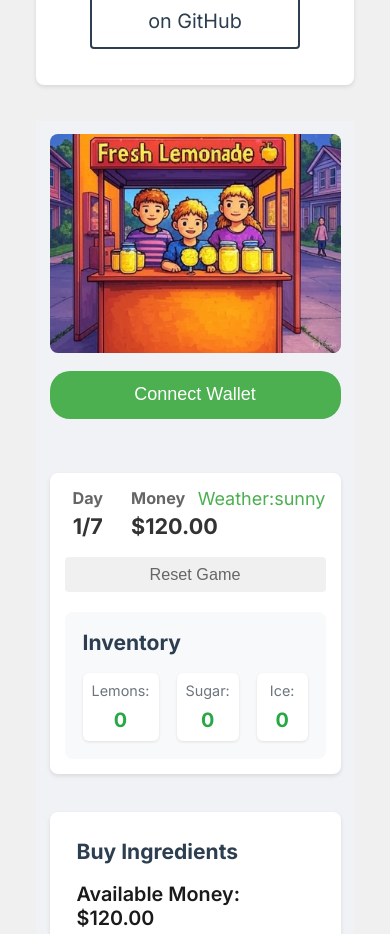
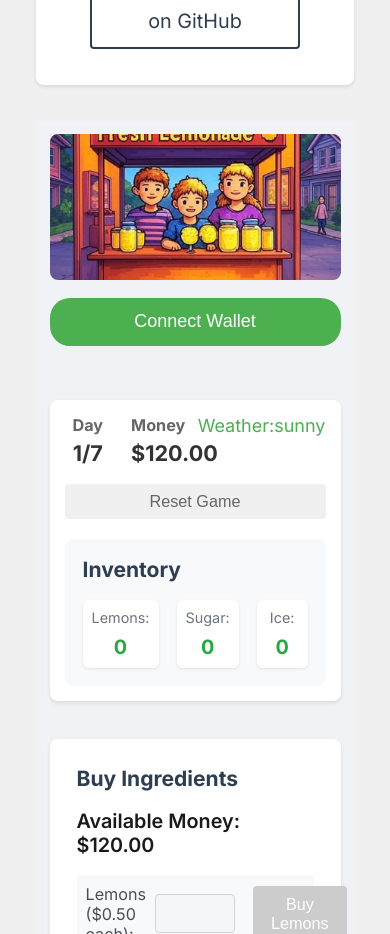
Before and after one commit to blockops1/lemonade-v2, a Next.js app: page / in a window 390 px wide. Shown: the part 1480-2414 px from the top of the page. Built offline with nearby package versions, Linux system fonts and the light colour scheme; no server answers.

Commit message:
fix: improve mobile wallet deep linking and UI responsiveness

```diff
--- a/src/app/page.module.css
+++ b/src/app/page.module.css
@@ -2,8 +2,11 @@
   display: flex;
   flex-direction: column;
   align-items: center;
+  padding: 2rem;
   min-height: 100vh;
-  padding: 2rem;
+  max-width: 1200px;
+  margin: 0 auto;
+  width: 100%;
   background: #f0f2f5;
 }
 
@@ -13,7 +16,7 @@
   align-items: center;
   gap: 2rem;
   width: 100%;
-  max-width: 1200px;
+  max-width: 800px;
 }
 
 .gameContainer {
@@ -21,8 +24,6 @@
   flex-direction: column;
   gap: 2rem;
   width: 100%;
-  max-width: 800px;
-  margin-top: 2rem;
 }
 
 @media (max-width: 768px) {
@@ -35,9 +36,7 @@
   }
 
   .gameContainer {
-    max-width: 100%;
     gap: 1.5rem;
-    margin-top: 1.5rem;
   }
 }
 
--- a/src/app/page.tsx
+++ b/src/app/page.tsx
@@ -88,16 +88,17 @@ export default function Home() {
           <Image
             src="/lemonade2.jpg"
             alt="Lemonade Stand"
-            width={600}
+            width={800}
             height={400}
             priority
             style={{
               objectFit: 'cover',
-              objectPosition: 'center top',
+              objectPosition: 'center 30%',
               borderRadius: '8px',
               maxHeight: '300px',
               width: '100%',
-              height: 'auto'
+              height: 'auto',
+              aspectRatio: '2/1'
             }}
           />
 
--- a/src/components/ConnectWalletButton/index.tsx
+++ b/src/components/ConnectWalletButton/index.tsx
@@ -1,4 +1,4 @@
-import React, { useState, forwardRef } from 'react';
+import React, { useState, forwardRef, useEffect } from 'react';
 import { useAccount } from '@/context/AccountContext';
 import dynamic from 'next/dynamic';
 import styles from './ConnectWalletButton.module.css';
@@ -26,6 +26,27 @@ const ConnectWalletButton = forwardRef<ConnectWalletButtonHandle, { onWalletConn
     const { selectedAccount, setSelectedAccount, setSelectedWallet } = useAccount();
     const [isWalletSelectOpen, setIsWalletSelectOpen] = useState(false);
     const [showMobileOptions, setShowMobileOptions] = useState(false);
+    const [isDeepLinking, setIsDeepLinking] = useState(false);
+
+    // Handle visibility change for deep linking
+    useEffect(() => {
+        const handleVisibilityChange = () => {
+            if (document.visibilityState === 'hidden') {
+                setIsDeepLinking(true);
+            } else if (document.visibilityState === 'visible' && isDeepLinking) {
+                // Reset deep linking state after a delay
+                setTimeout(() => {
+                    setIsDeepLinking(false);
+                    setShowMobileOptions(false);
+                }, 1000);
+            }
+        };
+
+        document.addEventListener('visibilitychange', handleVisibilityChange);
+        return () => {
+            document.removeEventListener('visibilitychange', handleVisibilityChange);
+        };
+    }, [isDeepLinking]);
 
     const handleWalletConnectOpen = () => {
         if (isMobile()) {
@@ -57,8 +78,8 @@ const ConnectWalletButton = forwardRef<ConnectWalletButtonHandle, { onWalletConn
     };
 
     const handleMobileWalletSelect = (walletType: 'talisman' | 'subwallet') => {
+        setIsDeepLinking(true);
         connectToMobileWallet(walletType);
-        setShowMobileOptions(false);
     };
 
     return (
@@ -66,10 +87,11 @@ const ConnectWalletButton = forwardRef<ConnectWalletButtonHandle, { onWalletConn
             <button
                 onClick={handleWalletConnectOpen}
                 className={`button ${styles.walletButton}`}
+                disabled={isDeepLinking}
             >
                 {selectedAccount
                     ? `Connected: ${selectedAccount.slice(0, 6)}...${selectedAccount.slice(-4)}`
-                    : 'Connect Wallet'}
+                    : isDeepLinking ? 'Opening Wallet...' : 'Connect Wallet'}
             </button>
 
             {isWalletSelectOpen && !isMobile() && (
@@ -85,7 +107,7 @@ const ConnectWalletButton = forwardRef<ConnectWalletButtonHandle, { onWalletConn
                 />
             )}
 
-            {showMobileOptions && (
+            {showMobileOptions && !isDeepLinking && (
                 <div className={styles.mobileOptions}>
                     <button onClick={() => handleMobileWalletSelect('talisman')}>
                         Connect with Talisman
--- a/src/utils/walletConnect.ts
+++ b/src/utils/walletConnect.ts
@@ -19,12 +19,31 @@ export const connectToMobileWallet = (walletType: 'talisman' | 'subwallet') => {
 
   const wallet = WALLET_DEEP_LINKS[walletType];
   const startTime = Date.now();
-  window.location.href = wallet.deepLink;
 
-  // If the app doesn't open within 1.5 seconds, redirect to app store
-  setTimeout(() => {
-    if (Date.now() - startTime < 1500) {
-      window.location.href = isIOS() ? wallet.appStore : wallet.playStore;
-    }
-  }, 1000);
+  // For iOS, we need to handle the deep linking differently
+  if (isIOS()) {
+    // First try to open the app
+    window.location.href = wallet.deepLink;
+
+    // Wait longer on iOS before redirecting to app store
+    setTimeout(() => {
+      if (Date.now() - startTime < 2500) {
+        // Check if we're still on the same page
+        if (document.hidden) {
+          // App was opened successfully
+          return;
+        }
+        // If we're still here, the app didn't open
+        window.location.href = wallet.appStore;
+      }
+    }, 2000);
+  } else {
+    // For Android, use the original logic
+    window.location.href = wallet.deepLink;
+    setTimeout(() => {
+      if (Date.now() - startTime < 1500) {
+        window.location.href = wallet.playStore;
+      }
+    }, 1000);
+  }
 };
```
